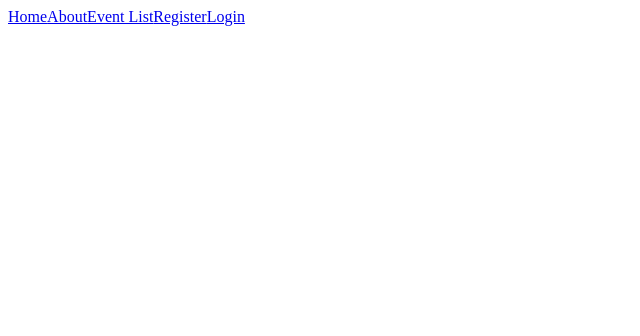
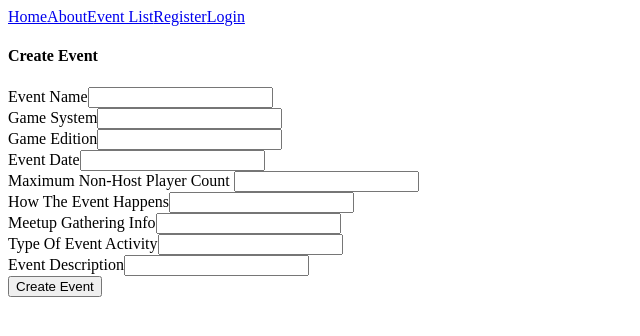
Before and after one commit to dmcgrouther/event-app-front-end, a React (Create React App) app: page /CreateEvent in a window 1280 px wide. Shown: the top 336 px of the page, without its empty margins (0-640 px from the left). Built offline with nearby package versions, Linux system fonts and the light colour scheme.

Commit message:
added form entry areas for more parts of the event

```diff
--- /dev/null
+++ b/src/components/CreateEvent.js
@@ -0,0 +1,86 @@
+import React, { Component } from 'react';
+import axios from 'axios';
+
+class CreateEvent extends Component {
+
+    state = {
+        eventName: '',
+        gameSystem: '',
+        gameEdition: '',
+        eventDate: '',
+        maximumNonHostPlayerCount: '',
+        howTheEventHappens: '',
+        meetupGatheringInfo: '',
+        typeOfEventActivity: '',
+        eventDescription: '',
+    };
+
+    handleChange = (event) => {
+        this.setState({
+            [event.target.name]: event.target.value,
+        });
+    };
+
+    handleSubmit = (event) => {
+        event.preventDefault();
+        console.log(this.state);
+        axios.post(`${process.env.REACT_APP_API_URL}/events`, this.state)
+          .then((res) => {
+            console.log(res);
+          })
+          .catch((err) => console.log(err));
+      }
+
+      render() {
+        return (
+          <div className="container mt-4">
+            <div className="row">
+              <div className="col-md-4 offset-md-4">
+                <h4 className="mb-3">Create Event</h4>
+                <form onSubmit={this.handleSubmit}>
+                  <div className="form-group">
+                    <label htmlFor="name">Event Name</label>
+                    <input onChange={this.handleChange} className="form-control form-control-lg" type="text" id="eventName" name="eventName" value={this.state.eventName} />
+                  </div>
+                  <div className="form-group">
+                    <label htmlFor="name">Game System</label>
+                    <input onChange={this.handleChange} className="form-control form-control-lg" type="text" id="gameSystem" name="gameSystem" value={this.state.gameSystem} />
+                  </div>
+                  <div className="form-group">
+                    <label htmlFor="name">Game Edition</label>
+                    <input onChange={this.handleChange} className="form-control form-control-lg" type="text" id="gameEdition" name="gameEdition" value={this.state.gameEdition} />
+                  </div>
+                  <div className="form-group">
+                    <label htmlFor="name">Event Date</label>
+                    <input onChange={this.handleChange} className="form-control form-control-lg" type="text" id="eventDate" name="eventDate" value={this.state.eventDate} />
+                  </div>
+                  <div className="form-group">
+                    <label htmlFor="name">Maximum Non-Host Player Count </label>
+                    <input onChange={this.handleChange} className="form-control form-control-lg" type="text" id="maximumNonHostPlayerCount" name="maximumNonHostPlayerCount" value={this.state.maximumNonHostPlayerCount} />
+                  </div>
+                  <div className="form-group">
+                    <label htmlFor="name">How The Event Happens</label>
+                    <input onChange={this.handleChange} className="form-control form-control-lg" type="text" id="howTheEventHappens" name="howTheEventHappens" value={this.state.howTheEventHappens} />
+                  </div>
+                  <div className="form-group">
+                    <label htmlFor="name">Meetup Gathering Info</label>
+                    <input onChange={this.handleChange} className="form-control form-control-lg" type="text" id="meetupGatheringInfo" name="meetupGatheringInfo" value={this.state.meetupGatheringInfo} />
+                  </div>
+                  <div className="form-group">
+                    <label htmlFor="name">Type Of Event Activity</label>
+                    <input onChange={this.handleChange} className="form-control form-control-lg" type="text" id="typeOfEventActivity" name="typeOfEventActivity" value={this.state.typeOfEventActivity} />
+                  </div>
+                  <div className="form-group">
+                    <label htmlFor="name">Event Description</label>
+                    <input onChange={this.handleChange} className="form-control form-control-lg" type="text" id="eventDescription" name="eventDescription" value={this.state.eventDescription} />
+                  </div>
+                  <button className="btn btn-primary float-right" type="submit">Create Event</button>
+                </form>
+              </div>
+            </div>
+          </div>
+        )
+      }
+}
+
+export default CreateEvent;
--- a/src/components/EventListPage/EventListPageTable.css
+++ b/src/components/EventListPage/EventListPageTable.css
@@ -1,4 +1,8 @@
 #event-list-header{
+    text-align: center;
+}
+
+.event-list-top-text{
     text-align: center;
 }
 
--- a/src/components/EventListPage/EventListPageTable.js
+++ b/src/components/EventListPage/EventListPageTable.js
@@ -2,6 +2,8 @@ import React from 'react';
 //used this heavily https://dev.to/abdulbasit313/an-easy-way-to-create-a-customize-dynamic-table-in-react-js-3igg
 import './EventListPageTable.css'
 import Event from './Event'
+import { Link } from 'react-router-dom';
+
 
 let events = [
     {
@@ -70,18 +72,23 @@ class EventListPageTable extends React.Component {
         return (
             <div>
                 <h1 id="event-list-header">Upcoming Game Sessions</h1>
-                <p>*Account needed to create or signup for events*</p>
-                <p>Click on an event to learn more!</p>
+                <p className="event-list-top-text">*Account needed to create or signup for events*</p>
+                <p className="event-list-top-text">Click on an event to learn more!</p>
                 <table id="events-table">
                     <tbody>
                         <tr id="table-header">{this.renderTableHeader()}</tr>
                         {this.renderTableData()}
                     </tbody>
                 </table>
-                <p id="event-list-bottom-text">Don't see what you like? Click here to create your own event!</p>
+                <p id="event-list-bottom-text">Don't see what you like? Click <Link to={'/CreateEvent'}>here</Link> to create your own event!</p>
             </div>
         )
     }
 }
 
+{/* <p>
+If not, sign up <Link to={'/Register'}>here</Link>!
+</p> */}
+{/* <p id="event-list-bottom-text">Don't see what you like? Click <Link to={'/CreateEvent'}>here</Link> to create your own event!</p> */}
+
 export default EventListPageTable;
--- a/src/config/routes.js
+++ b/src/config/routes.js
@@ -5,6 +5,7 @@ import About from '../components/About';
 import EventListPage from '../components/EventListPage/EventListPage';
 import Register from '../components/Register';
 import Login from '../components/Login';
+import CreateEvent from '../components/CreateEvent';
 
 export default (
     <Switch>
@@ -13,5 +14,6 @@ export default (
         <Route path='/eventlist' component={ EventListPage }/>
         <Route path='/register' component={ Register } />
         <Route path='/Login' component={ Login } />
+        <Route path='/CreateEvent' component={ CreateEvent } />
     </Switch>
 );
```
Also changed, not shown: 1 other file (tests, documents, lock files or other folders).
